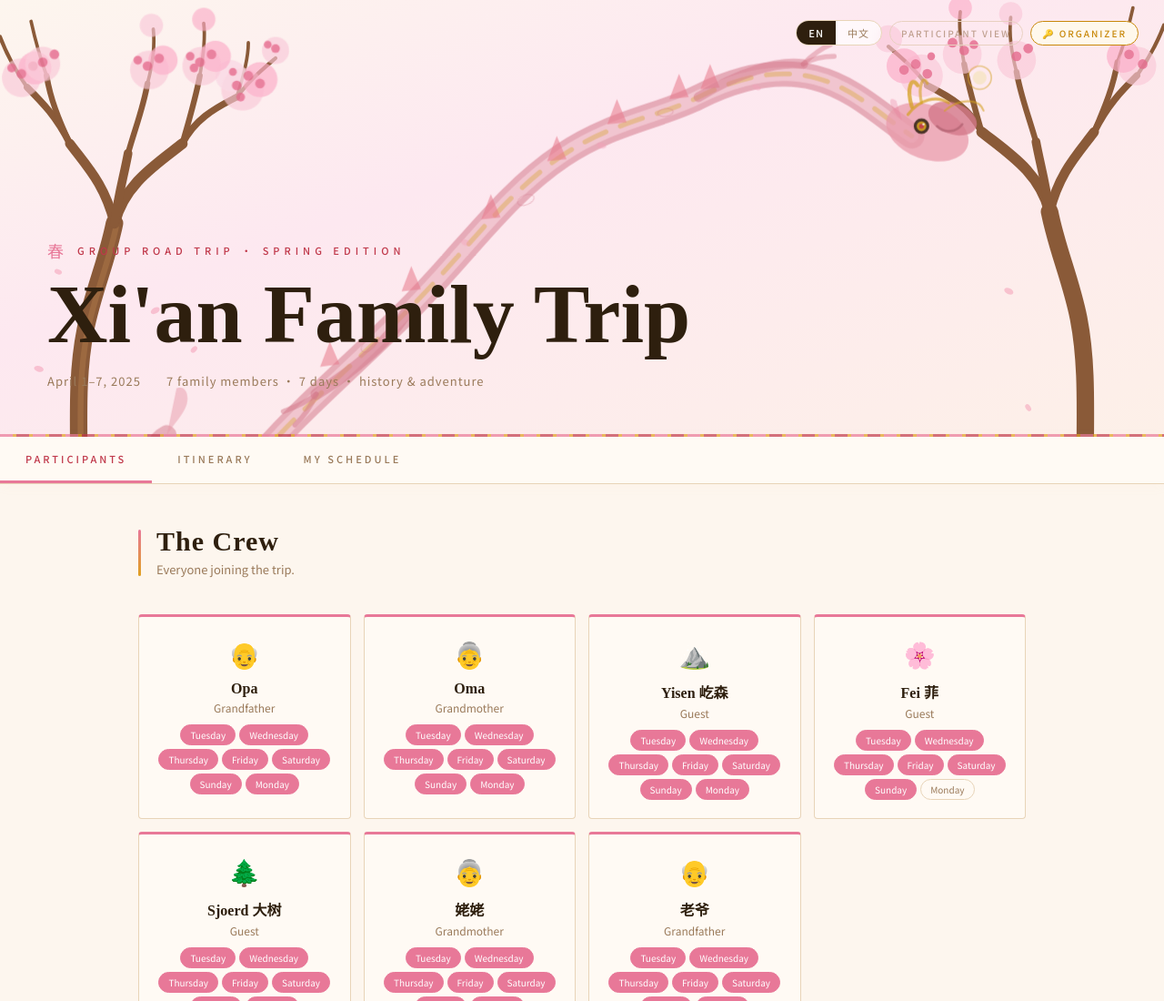
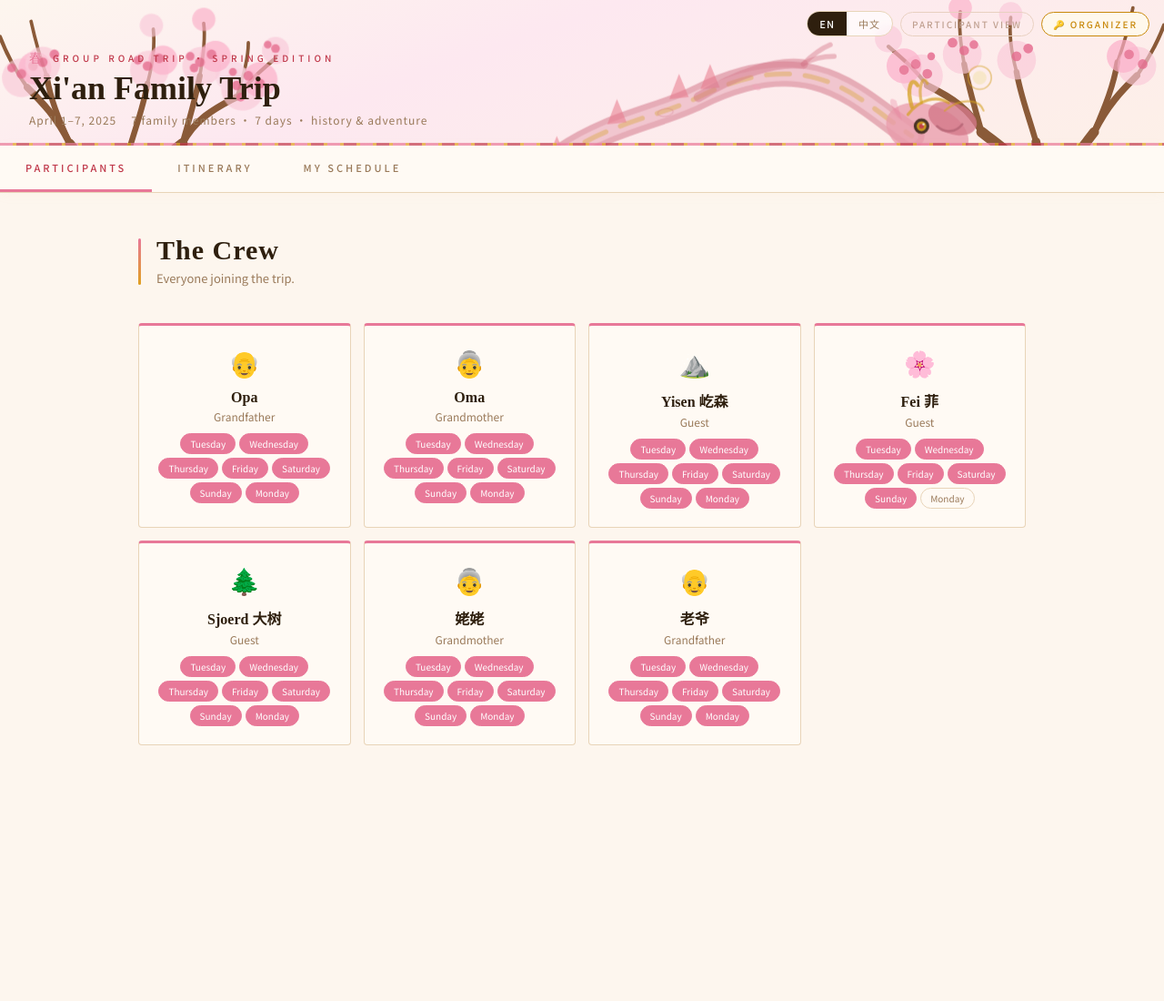
Before and after one commit to Sjoerd39/trip_xian, a plain HTML site: page index.html in a window 1280 px wide. Shown: the top 1100 px of the page at 91% size. After the commit the page ends 919 px from the top, so only its background shows below. Drawn offline with Linux system fonts and the light colour scheme.

Commit message:
Add files via upload
adjusted header

```diff
--- a/index.html
+++ b/index.html
@@ -18,30 +18,30 @@
 
   /* ── HERO ── */
   .hero {
-    position:relative; overflow:hidden; min-height:60vh;
+    position:relative; overflow:hidden; min-height:20vh;
     background:linear-gradient(160deg,#fdf6ee 0%,#fde8f0 40%,#fdf0e8 100%);
-    display:flex; flex-direction:column; justify-content:flex-end; padding:0 52px 52px;
+    display:flex; flex-direction:column; justify-content:flex-end; padding:0 32px 20px;
   }
   .hero-art { position:absolute; inset:0; pointer-events:none; }
   .hero-inner { position:relative; z-index:2; }
   .hero-label {
-    font-size:11px; letter-spacing:5px; text-transform:uppercase;
-    color:var(--red); font-weight:500; margin-bottom:14px;
-    display:flex; align-items:center; gap:10px;
+    font-size:10px; letter-spacing:4px; text-transform:uppercase;
+    color:var(--red); font-weight:500; margin-bottom:6px;
+    display:flex; align-items:center; gap:8px;
   }
-  .hero-label::before { content:'春'; font-family:'Noto Serif SC'; font-size:18px; color:var(--pink); }
-  .trip-name-display { font-family:'Noto Serif SC',serif; font-size:clamp(40px,7.5vw,92px); font-weight:700; line-height:0.95; color:var(--ink); }
-  .trip-name-input   { font-family:'Noto Serif SC',serif; font-size:clamp(40px,7.5vw,92px); font-weight:700; line-height:0.95; background:none; border:none; color:var(--ink); width:100%; outline:none; display:none; }
+  .hero-label::before { content:'春'; font-family:'Noto Serif SC'; font-size:14px; color:var(--pink); }
+  .trip-name-display { font-family:'Noto Serif SC',serif; font-size:clamp(22px,3vw,36px); font-weight:700; line-height:1; color:var(--ink); }
+  .trip-name-input   { font-family:'Noto Serif SC',serif; font-size:clamp(22px,3vw,36px); font-weight:700; line-height:1; background:none; border:none; color:var(--ink); width:100%; outline:none; display:none; }
   .trip-name-input::placeholder { color:#e8d0c0; }
-  .hero-meta { display:flex; gap:28px; align-items:center; margin-top:20px; flex-wrap:wrap; }
-  .hero-meta-text { font-size:13px; color:var(--muted); letter-spacing:1px; }
+  .hero-meta { display:flex; gap:16px; align-items:center; margin-top:8px; flex-wrap:wrap; }
+  .hero-meta-text { font-size:12px; color:var(--muted); letter-spacing:1px; }
   .hero-meta input { background:none; border:none; border-bottom:1px solid var(--border); color:var(--muted); font-family:'Noto Sans SC',sans-serif; font-size:13px; letter-spacing:1px; padding:4px 0; outline:none; min-width:130px; transition:border-color 0.2s,color 0.2s; }
   .hero-meta input:focus { border-bottom-color:var(--pink); color:var(--ink); }
   .hero-meta input::placeholder { color:#d8c0b0; }
   .hero-border { position:absolute; bottom:0; left:0; right:0; height:3px; background:repeating-linear-gradient(90deg,var(--pink) 0,var(--pink) 14px,var(--gold2) 14px,var(--gold2) 18px,var(--red) 18px,var(--red) 32px,var(--gold2) 32px,var(--gold2) 36px); opacity:0.7; }
 
   /* ── TOP-RIGHT CONTROLS ── */
-  .top-controls { position:absolute; top:22px; right:28px; z-index:10; display:flex; align-items:center; gap:8px; }
+  .top-controls { position:absolute; top:12px; right:16px; z-index:10; display:flex; align-items:center; gap:8px; }
 
   /* Language toggle pill */
   .lang-toggle {
```
